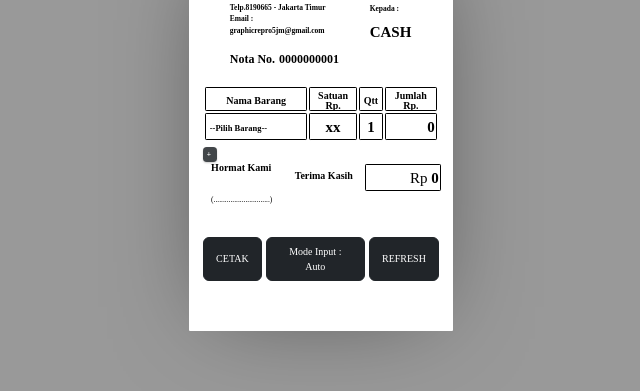
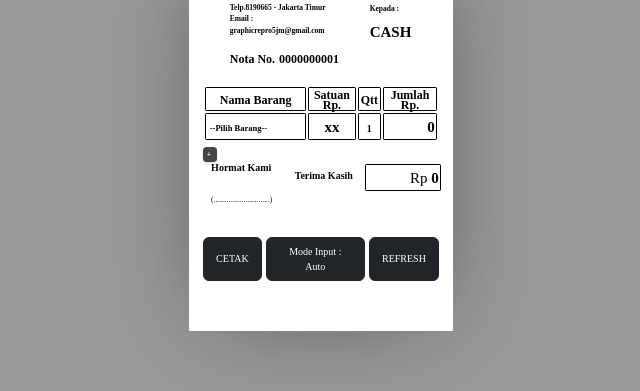
Before and after one commit to micolarighi/receipt-maker, a plain HTML site: page index.html in a window 1280 px wide. Shown: the part 59-450 px from the top of the page, without its empty margins (319-959 px from the left). Drawn offline with nearby package versions, Linux system fonts and the light colour scheme.

Commit message:
update font size #4

```diff
--- a/style.css
+++ b/style.css
@@ -123,7 +123,7 @@ select {
 }
 
 .qtt {
-	font-size: 8.5px;
+	font-size: 10px !important;
 }
 
 /* article */
@@ -162,7 +162,7 @@ table.inventory th:nth-child(4) {
 	width: 9%;
 }
 table.inventory th:nth-child(5) {
-	width: 22%;
+	width: 23%;
 }
 
 
@@ -241,7 +241,7 @@ tr:hover .cut { opacity: 1; }
 }
 
 th span{
-	font-size: 10px !important;
+	font-size: 12px !important;
 	line-height: 0.1 !important;
 }
 
```
